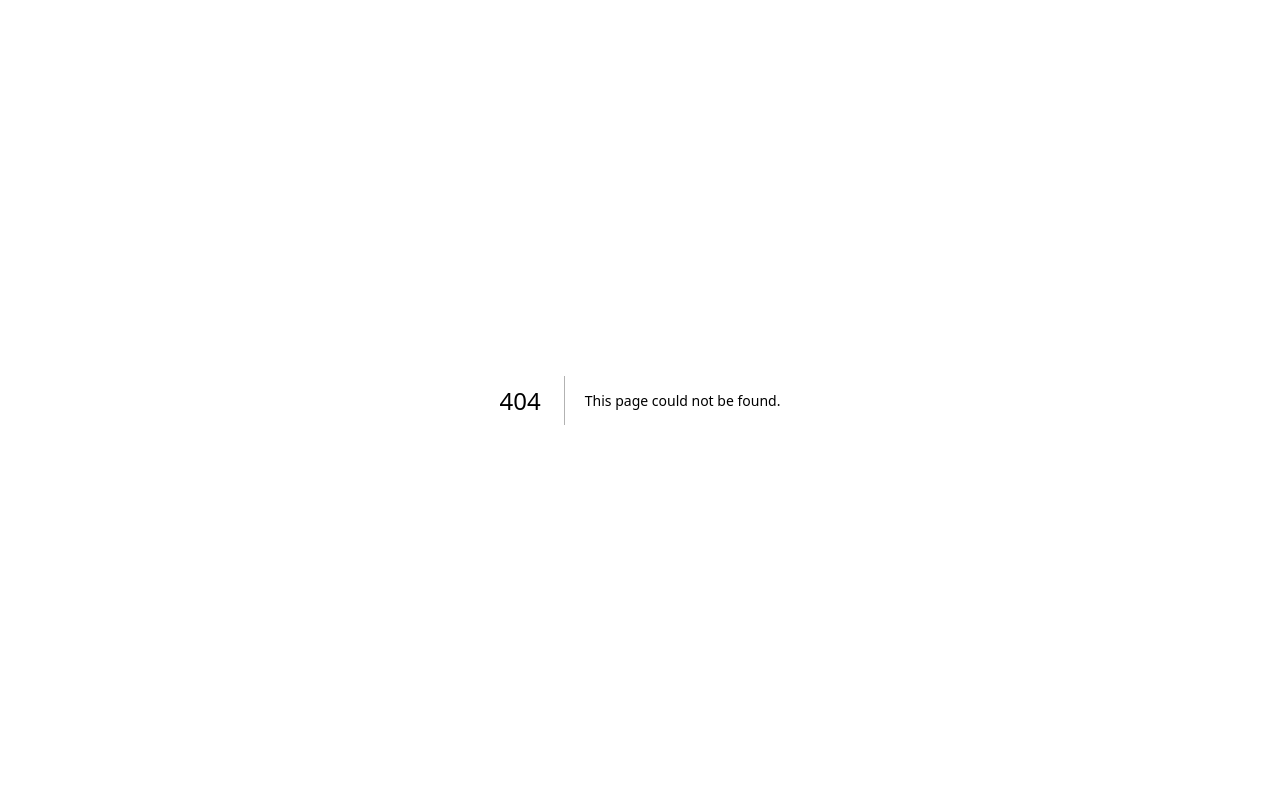
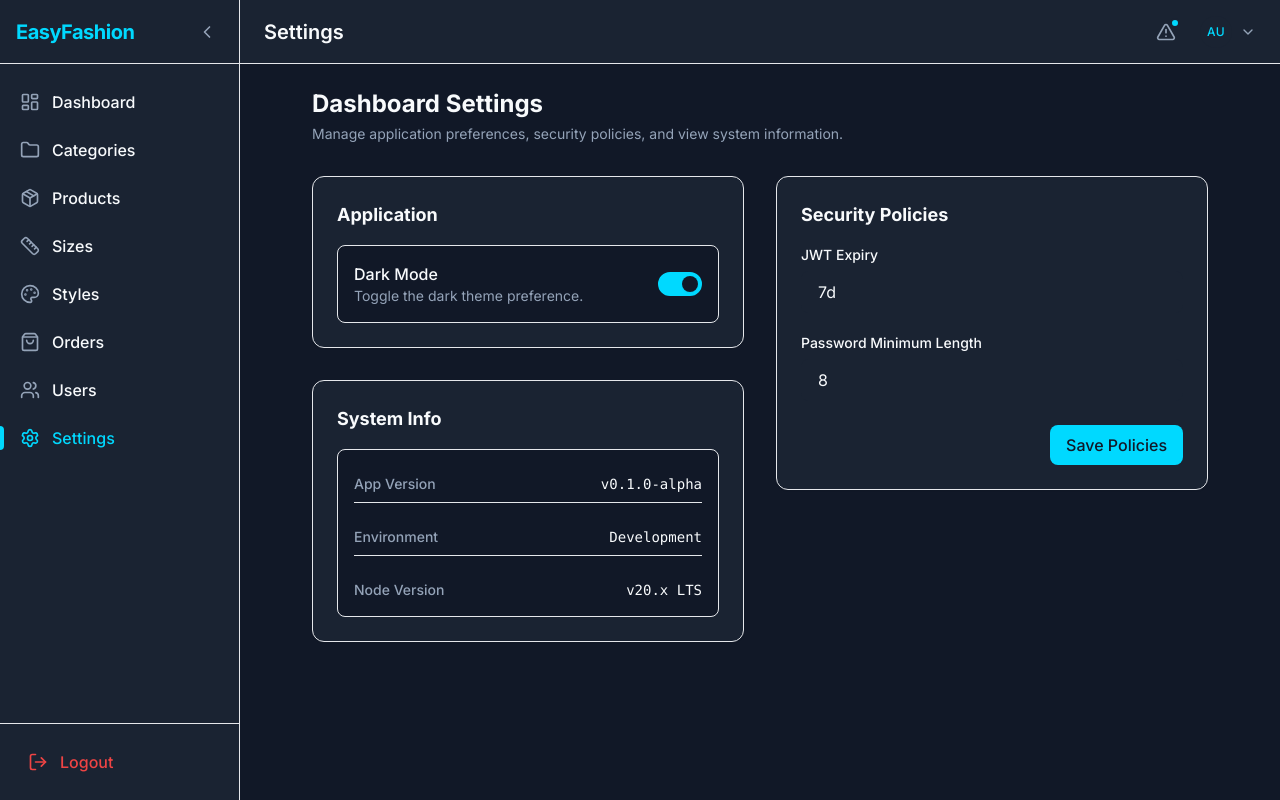
Before and after one commit to nishan-paul-2022/interview-easy-fashion-limited, a Next.js app in the folder app-management/: page /dashboard/settings in a window 1280 px wide. Before the commit this address had no page. Built offline with nearby package versions, Linux system fonts and the light colour scheme.

Commit message:
feat(management): implement dashboard settings page

```diff
--- /dev/null
+++ b/app-management/src/app/dashboard/settings/page.tsx
@@ -0,0 +1,145 @@
+'use client';
+
+import React, { useState, useEffect } from 'react';
+
+import { Button } from '@/components/atoms/Button';
+import { Input } from '@/components/atoms/Input';
+import { Toggle } from '@/components/atoms/Toggle';
+
+export default function SettingsPage() {
+  const [isDarkMode, setIsDarkMode] = useState(true);
+  const [jwtExpiry, setJwtExpiry] = useState('7d');
+  const [passwordMinLength, setPasswordMinLength] = useState('8');
+  const [isMounted, setIsMounted] = useState(false);
+
+  // Initialize from localStorage on client side
+  useEffect(() => {
+    setIsMounted(true);
+
+    // Load theme
+    const savedTheme = localStorage.getItem('theme');
+    if (savedTheme) {
+      setIsDarkMode(savedTheme === 'dark');
+      if (savedTheme === 'dark') {
+        document.documentElement.classList.add('dark');
+      } else {
+        document.documentElement.classList.remove('dark');
+      }
+    }
+
+    // Load security settings
+    const savedJwtExpiry = localStorage.getItem('settings_jwtExpiry');
+    if (savedJwtExpiry) setJwtExpiry(savedJwtExpiry);
+
+    const savedPasswordMinLength = localStorage.getItem('settings_passwordMinLength');
+    if (savedPasswordMinLength) setPasswordMinLength(savedPasswordMinLength);
+  }, []);
+
+  const handleThemeToggle = (checked: boolean) => {
+    setIsDarkMode(checked);
+    const newTheme = checked ? 'dark' : 'light';
+    localStorage.setItem('theme', newTheme);
+
+    if (checked) {
+      document.documentElement.classList.add('dark');
+    } else {
+      document.documentElement.classList.remove('dark');
+    }
+  };
+
+  const handleSecuritySave = (e: React.FormEvent) => {
+    e.preventDefault();
+    localStorage.setItem('settings_jwtExpiry', jwtExpiry);
+    localStorage.setItem('settings_passwordMinLength', passwordMinLength);
+    console.log('Security settings saved');
+  };
+
+  // Prevent hydration mismatch by returning null until mounted
+  if (!isMounted) return null;
+
+  return (
+    <div className="mx-auto flex w-full max-w-4xl flex-col gap-8 pb-12">
+      <div>
+        <h1 className="text-2xl font-bold text-text">Dashboard Settings</h1>
+        <p className="mt-1 text-sm text-muted">
+          Manage application preferences, security policies, and view system information.
+        </p>
+      </div>
+
+      <div className="grid grid-cols-1 gap-8 md:grid-cols-2">
+        <div className="flex flex-col gap-8">
+          {/* Application Section */}
+          <div className="flex flex-col gap-4 rounded-xl border border-muted/20 bg-surface p-6 shadow-sm">
+            <h2 className="text-lg font-bold text-text">Application</h2>
+            <div className="flex flex-col gap-4">
+              <div className="flex items-center justify-between rounded-lg border border-muted/10 bg-bg p-4">
+                <div className="flex flex-col">
+                  <span className="font-medium text-text">Dark Mode</span>
+                  <span className="text-sm text-muted">Toggle the dark theme preference.</span>
+                </div>
+                <Toggle
+                  checked={isDarkMode}
+                  onChange={(e) => handleThemeToggle(e.target.checked)}
+                />
+              </div>
+            </div>
+          </div>
+
+          {/* System Info Section */}
+          <div className="flex flex-col gap-4 rounded-xl border border-muted/20 bg-surface p-6 shadow-sm">
+            <h2 className="text-lg font-bold text-text">System Info</h2>
+            <div className="flex flex-col gap-4 rounded-lg border border-muted/10 bg-bg p-4">
+              <div className="flex items-center justify-between py-2 border-b border-muted/10 last:border-0 last:pb-0">
+                <span className="text-sm font-medium text-muted">App Version</span>
+                <span className="font-mono text-sm text-text">v0.1.0-alpha</span>
+              </div>
+              <div className="flex items-center justify-between py-2 border-b border-muted/10 last:border-0 last:pb-0">
+                <span className="text-sm font-medium text-muted">Environment</span>
+                <span className="font-mono text-sm text-text">
+                  {process.env.NODE_ENV === 'development' ? 'Development' : 'Production'}
+                </span>
+              </div>
+              <div className="flex items-center justify-between py-2 border-b border-muted/10 last:border-0 last:pb-0">
+                <span className="text-sm font-medium text-muted">Node Version</span>
+                <span className="font-mono text-sm text-text">v20.x LTS</span>
+              </div>
+            </div>
+          </div>
+        </div>
+
+        <div className="flex flex-col gap-8">
+          {/* Security Section */}
+          <form
+            onSubmit={handleSecuritySave}
+            className="flex flex-col gap-4 rounded-xl border border-muted/20 bg-surface p-6 shadow-sm"
+          >
+            <h2 className="text-lg font-bold text-text">Security Policies</h2>
+            <div className="flex flex-col gap-5">
+              <Input
+                label="JWT Expiry"
+                placeholder="e.g. 7d, 24h"
+                value={jwtExpiry}
+                onChange={(e) => setJwtExpiry(e.target.value)}
+                required
+              />
+              <Input
+                label="Password Minimum Length"
+                type="number"
+                min={6}
+                placeholder="e.g. 8"
+                value={passwordMinLength}
+                onChange={(e) => setPasswordMinLength(e.target.value)}
+                required
+              />
+            </div>
+            <div className="mt-2 flex justify-end">
+              <Button variant="primary" type="submit">
+                Save Policies
+              </Button>
+            </div>
+          </form>
+        </div>
+      </div>
+    </div>
+  );
+}
```
